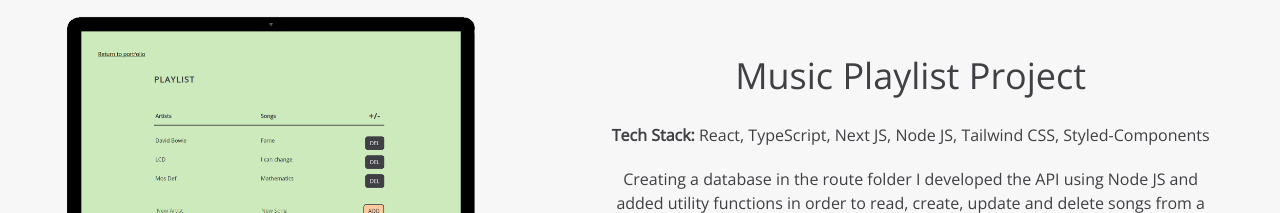
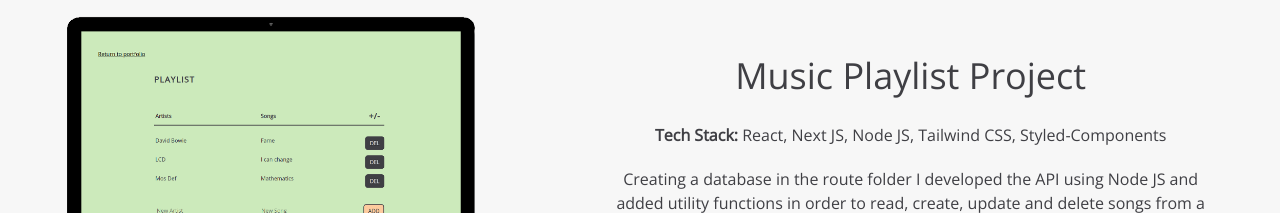
Before and after one commit to Harry-Warner/Portfolio, a Next.js app: page / in a window 1280 px wide. Shown: the part 2240-2453 px from the top of the page. Built offline with nearby package versions, Linux system fonts and the light colour scheme.

Commit message:
project edit

```diff
--- a/components/portfolio.js
+++ b/components/portfolio.js
@@ -51,9 +51,7 @@ const Portfolio = () => {
           }
           project={"playlist"}
           title={"Music Playlist Project"}
-          techStack={
-            "React, TypeScript, Next JS, Node JS, Tailwind CSS, Styled-Components"
-          }
+          techStack={"React, Next JS, Node JS, Tailwind CSS, Styled-Components"}
           description={`Creating a database in the route folder I developed the API using Node JS and added utility functions in order to read, create, update and delete songs from a playlist. Available locally, please find the code in the github link.`}
         />
       </section>
```
